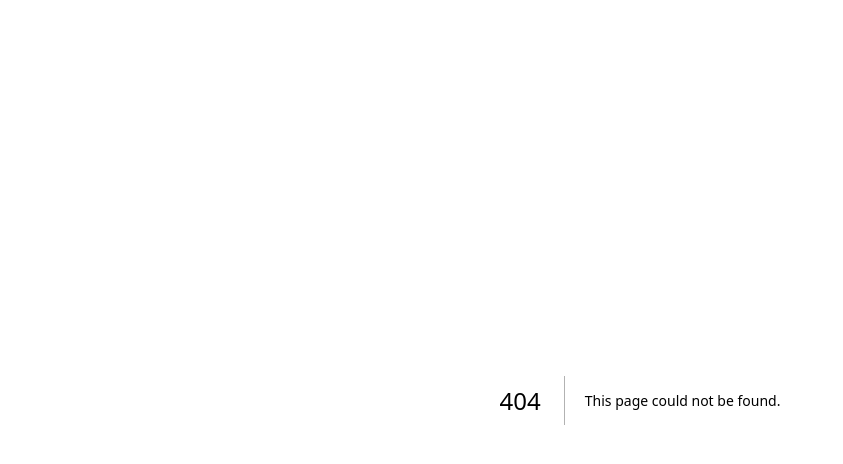
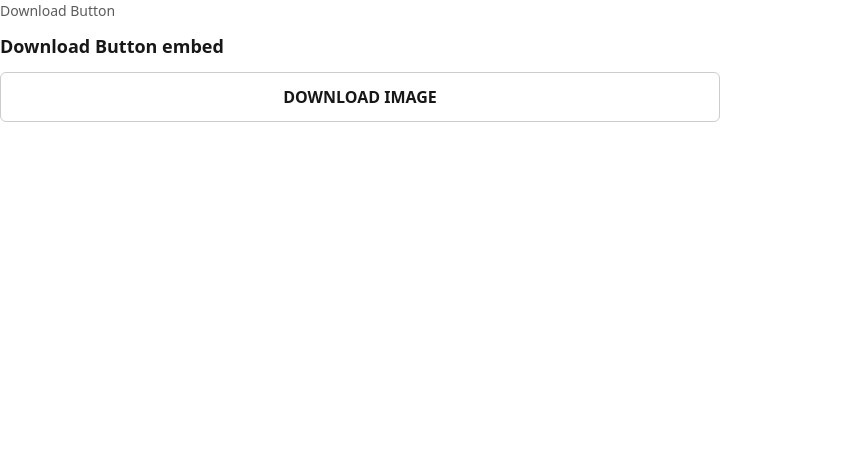
Before and after one commit to morrison-developers/flux-embeds, a Next.js app: page /download-btn in a window 1280 px wide. Before the commit this address had no page. Shown: the top 464 px of the page, without its empty margins (0-843 px from the left). Built offline with nearby package versions, Linux system fonts and the light colour scheme.

Commit message:
add hardcoded download button

```diff
--- /dev/null
+++ b/app/(embed)/download-btn/page.tsx
@@ -0,0 +1,55 @@
+'use client';
+
+import { EmbedShell } from '../_shared/EmbedShell';
+
+export default function DownloadButtonPage() {
+  const handleDownload = async () => {
+    const imageUrl =
+      'https://assets.poweredbybackstage.com/sm8178e45f-2c42-48e3-945a-937dc2a94b10/36d1e330-19de-4ecc-a69e-e5c6d3d32da2.jpeg';
+    const fileName = 'Shavon_Lloyd.jpg';
+
+    try {
+      const response = await fetch(imageUrl);
+      if (!response.ok) throw new Error(`HTTP ${response.status}`);
+
+      const blob = await response.blob();
+      const url = URL.createObjectURL(blob);
+
+      const a = document.createElement('a');
+      a.href = url;
+      a.download = fileName;
+      document.body.appendChild(a);
+      a.click();
+      a.remove();
+      URL.revokeObjectURL(url);
+    } catch (err) {
+      console.error('[download] failed:', err);
+      window.open(imageUrl, '_blank');
+    }
+  };
+
+  return (
+    <EmbedShell title="Download Button">
+      <div style={{ display: 'grid', gap: 12, maxWidth: 720 }}>
+        <div style={{ fontSize: 18, fontWeight: 700 }}>
+          Download Button embed
+        </div>
+
+        <button
+          type="button"
+          onClick={handleDownload}
+          style={{
+            padding: '12px 16px',
+            fontSize: 16,
+            fontWeight: 600,
+            cursor: 'pointer',
+            borderRadius: 6,
+            border: '1px solid #ccc',
+          }}
+        >
+          DOWNLOAD IMAGE
+        </button>
+      </div>
+    </EmbedShell>
+  );
+}
--- a/app/dev/page.tsx
+++ b/app/dev/page.tsx
@@ -2,6 +2,7 @@ export default function DevPage() {
   const embeds = [
     { name: 'Contact', path: '/contact?embedded=true&dense=true' },
     { name: 'Mor Dev Particles', path: '/mor-dev-particles?embedded=true&dense=true' },
+  { name: 'Download Button', path: '/download-btn?embedded=true&dense=true' },
 ];
 
   return (
```
